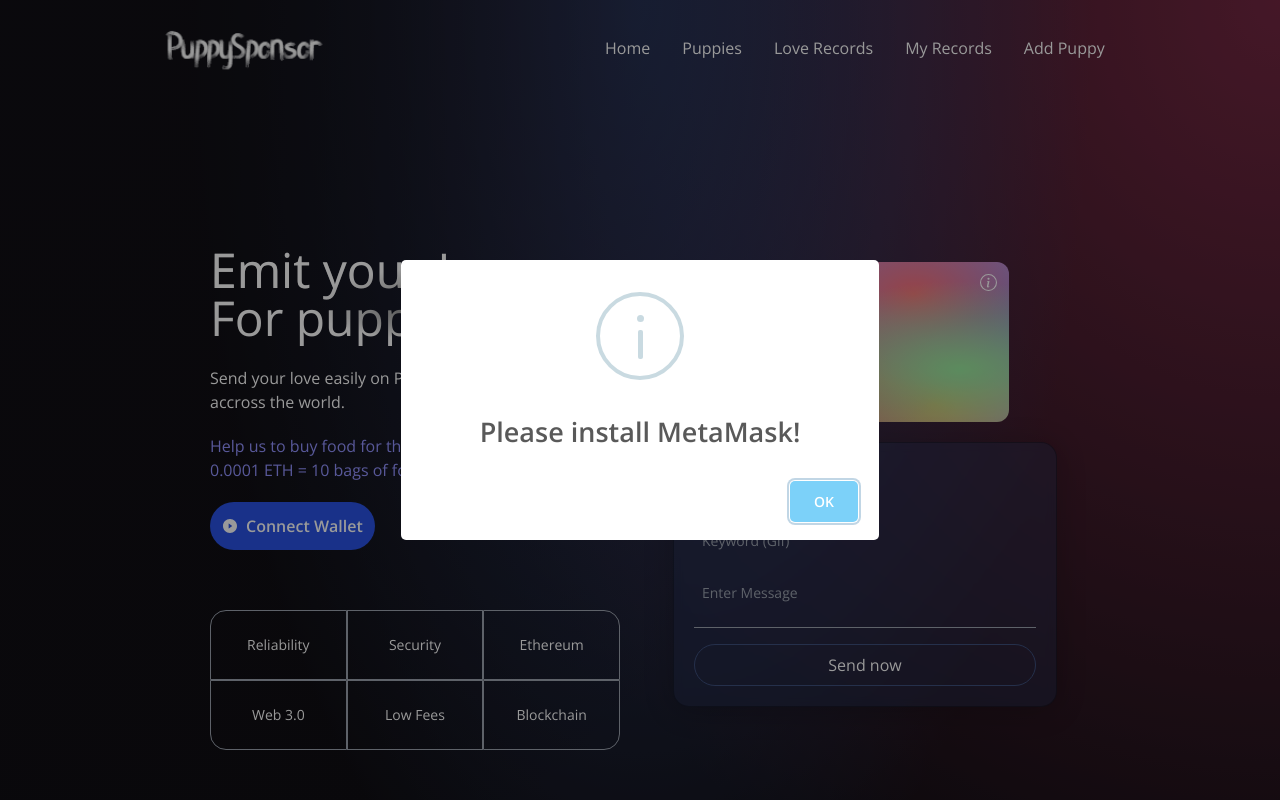
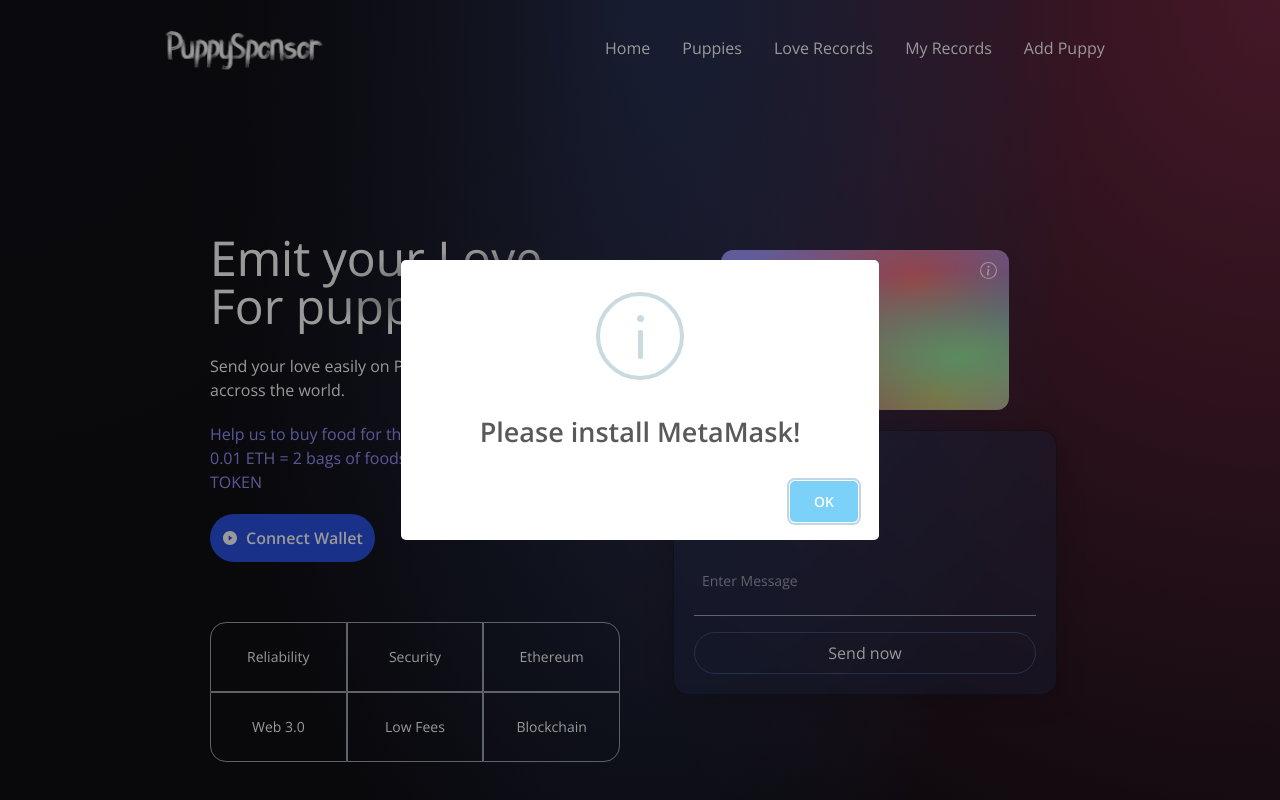
Before and after one commit to lohsuan/puppy_sponsor, a React (Vite) app: page / in a window 1280 px wide. Shown: the top 800 px of the page. Built offline with nearby package versions, Linux system fonts and the light colour scheme; no server answers.

Commit message:
refactor: revise donate hint for amount

```diff
--- a/src/components/Welcome.jsx
+++ b/src/components/Welcome.jsx
@@ -14,7 +14,7 @@ const Input = ({ placeholder, name, type, value, handleChange }) => (
   <input
     placeholder={placeholder}
     type={type}
-    step="0.0001"
+    step="0.001"
     value={value}
     onChange={(e) => handleChange(e, name)}
     className="my-2 w-full rounded-sm p-2 outline-none bg-transparent text-white border-none text-sm"
@@ -47,7 +47,7 @@ const Welcome = () => {
             Send your love easily on Puppy Sponsor accross the world.
           </p>
           <p className="text-left mt-5 text-[#9393FF] md:w-9/12 w-11/12 text-base">
-            Help us to buy food for them. <br /> 0.0001 ETH = 10 bags of foods
+            Help us to buy food for them. <br /> 0.01 ETH = 2 bags of foods = 10 PUPPY TOKEN
           </p>
           {!currentAccount && (
             <button
@@ -91,7 +91,7 @@ const Welcome = () => {
           {/* input holder */}
           <div className="p-5 sm:w-96 w-full flex flex-col justify-start items-center blue-glassmorphism">
             <Input
-              placeholder="Amount (ETH)"
+              placeholder="Amount (>= 0.001 ETH)"
               name="amount"
               type="number"
               handleChange={handleChange}
```
